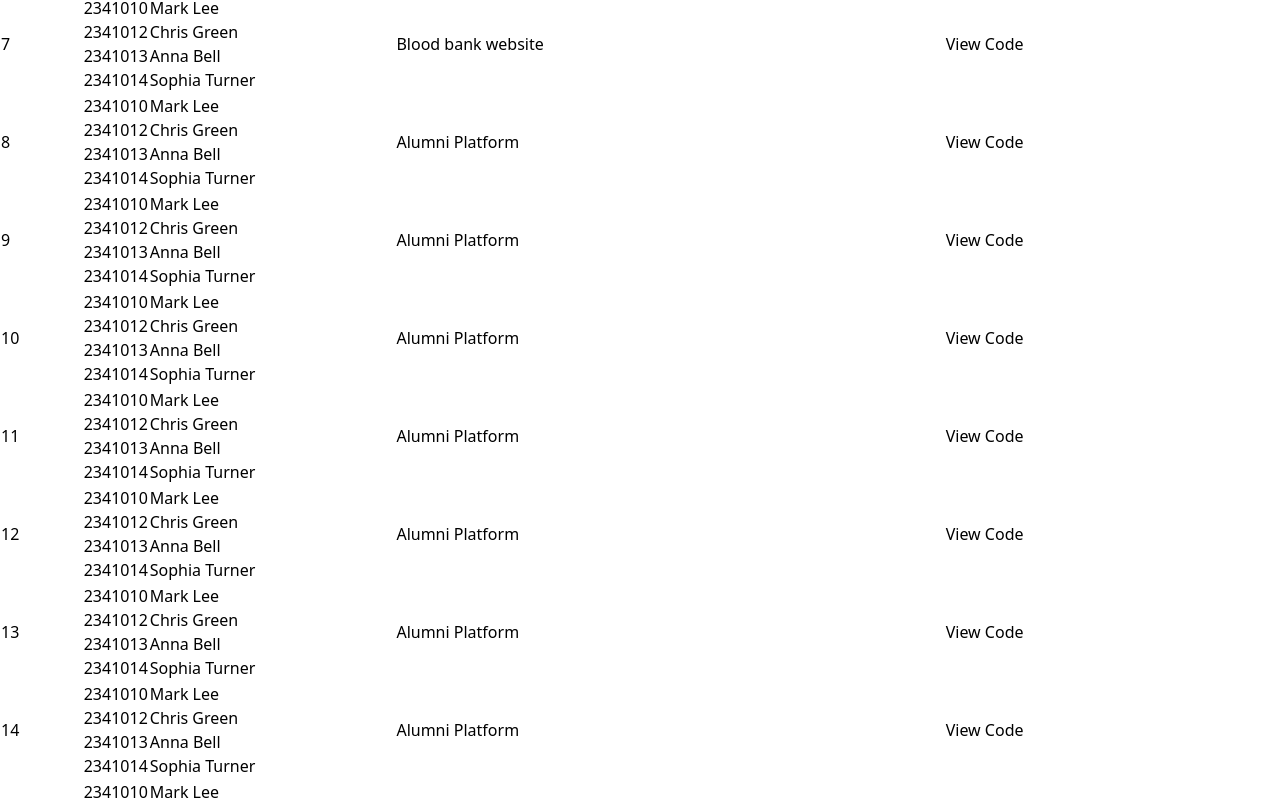
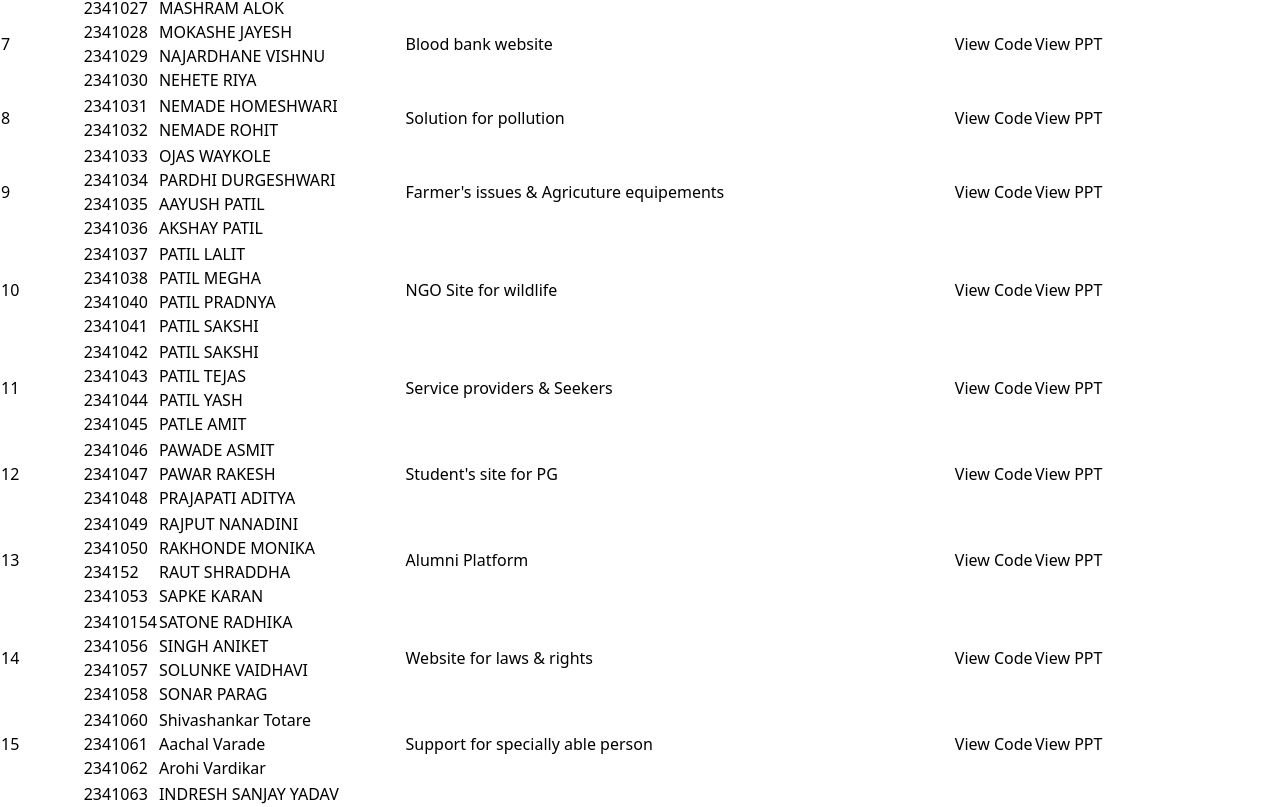
Before and after one commit to harshadhatagale/cep-project-list, a Next.js app: page / in a window 1280 px wide. Shown: the part 873-1680 px from the top of the page. Built offline with nearby package versions, Linux system fonts and the light colour scheme.

Commit message:
Some participants added

```diff
--- a/src/app/components/ProjectTable.jsx
+++ b/src/app/components/ProjectTable.jsx
@@ -9,6 +9,7 @@ export default function ProjectTable({ projects }) {
                         <th className="px-4 py-3 text-left text-sm font-semibold">Students</th>
                         <th className="px-4 py-3 text-left text-sm font-semibold">Project Name</th>
                         <th className="px-4 py-3 text-left text-sm font-semibold">Code Link</th>
+                        <th className="px-4 py-3 text-left text-sm font-semibold">PPT Link</th>
                     </tr>
                 </thead>
                 <tbody>
@@ -43,6 +44,16 @@ export default function ProjectTable({ projects }) {
                                     View Code
                                 </a>
                             </td>
+                            <td className="px-4 py-3 text-sm">
+                                <a
+                                    href={project.link}
+                                    target="_blank"
+                                    rel="noopener noreferrer"
+                                    className="text-blue-500 hover:underline"
+                                >
+                                    View PPT
+                                </a>
+                            </td>
                         </tr>
                     ))}
                 </tbody>
--- a/src/app/page.js
+++ b/src/app/page.js
@@ -1,39 +1,4 @@
 import ProjectTable from './components/ProjectTable';
-
-// sustainibility developement goal
-// NGO site:
-// 6
-// 2341021
-//
-// 2341022
-//
-// 2341024
-//
-// Mess menu identify
-// 2341025
-//
-// 2341027
-// MESHRAM ALOK PRASHANT
-// 2341028
-// MOKASE JAYESH DILIP
-// 7
-// Blood Bank Websiite
-// 2341029
-// NAJARDHANE VISHNU MOHAN
-// 2341030
-// NEHETE RIYA AVINASH
-// 2341031
-// NEMADE HOMESHWARI TUKARAM
-// 8
-// Solution for Pollution
-// 2341032
-// NEMADE ROHIT KAILAS
-// 2341033
-// WAYKOLE OJAS DIGAMBAR
-// 2341034
-// PARADHI DURGESHWARI YUVRAJ
-// Farmer's issues and agriculture equipments
-// 9
 export default function ProjectsPage() {
   const projects = [
     {
@@ -66,7 +31,7 @@ export default function ProjectsPage() {
       name: "Sustainaibillity development goal",
       prn: [2341015, 2341016],
       students: ["GAJBHIYE PRANALI SHAILENDRA", "GOTHWAD VEDANT ULHAS"],
-      link: "https://github.com/group3/alumni-platform",
+      link: "https://pra202356.github.io/sustainable/index.html",
     },
     {
       id: 5,
@@ -74,7 +39,7 @@ export default function ProjectsPage() {
       name: "NGO Site",
       prn: [2341017, 2341018, 2341019,2341020],
       students: ["HADE SHAILESH JAGANNATH", "HATAGALE HARSHAD BHARAT", "JADHAV DURVESH SANTOSH", "JAGTAP VEDANT DEEPAK"],
-      link: "https://github.com/group3/alumni-platform",
+      link: "https://donatify.vercel.app/",
     },
     {
       id: 6,
@@ -88,105 +53,105 @@ export default function ProjectsPage() {
       id: 7,
       group: "7",
       name: "Blood bank website",
-      prn: [2341010, 2341012, 2341013,2341014],
-      students: ["Mark Lee", "Chris Green", "Anna Bell", "Sophia Turner"],
-      link: "https://github.com/group3/alumni-platform",
+      prn: [2341027, 2341028, 2341029,2341030],
+      students: ["MASHRAM ALOK", "MOKASHE JAYESH", "NAJARDHANE VISHNU", "NEHETE RIYA"],
+      link: "https://jayesh00406.github.io/BloodBank/ ",
     },
     {
       id: 8,
       group: "8",
-      name: "Alumni Platform",
-      prn: [2341010, 2341012, 2341013,2341014],
-      students: ["Mark Lee", "Chris Green", "Anna Bell", "Sophia Turner"],
-      link: "https://github.com/group3/alumni-platform",
+      name: "Solution for pollution",
+      prn: [2341031, 2341032],
+      students: ["NEMADE HOMESHWARI", "NEMADE ROHIT"],
+      link: "#",
     },
     {
       id: 9,
       group: "9",
-      name: "Alumni Platform",
-      prn: [2341010, 2341012, 2341013,2341014],
-      students: ["Mark Lee", "Chris Green", "Anna Bell", "Sophia Turner"],
-      link: "https://github.com/group3/alumni-platform",
+      name: "Farmer's issues & Agricuture equipements",
+      prn: [2341033, 2341034, 2341035, 2341036],
+      students: [ "OJAS WAYKOLE","PARDHI DURGESHWARI","AAYUSH PATIL","AKSHAY PATIL"],
+      link: "https://aayush901.github.io/Agriculture/",
     },
     {
       id: 10,
       group: "10",
-      name: "Alumni Platform",
-      prn: [2341010, 2341012, 2341013,2341014],
-      students: ["Mark Lee", "Chris Green", "Anna Bell", "Sophia Turner"],
-      link: "https://github.com/group3/alumni-platform",
+      name: "NGO Site for wildlife",
+      prn: [2341037, 2341038, 2341040,2341041],
+      students: ["PATIL LALIT", "PATIL MEGHA", "PATIL PRADNYA", "PATIL SAKSHI"],
+      link: "https://peace-for-anyone.netlify.app/",
     },
     {
       id: 11,
       group: "11",
-      name: "Alumni Platform",
-      prn: [2341010, 2341012, 2341013,2341014],
-      students: ["Mark Lee", "Chris Green", "Anna Bell", "Sophia Turner"],
-      link: "https://github.com/group3/alumni-platform",
+      name: "Service providers & Seekers",
+      prn: [2341042, 2341043, 2341044,2341045],
+      students: ["PATIL SAKSHI", "PATIL TEJAS", "PATIL YASH", "PATLE AMIT"],
+      link: "#",
     },
     {
       id: 12,
       group: "12",
-      name: "Alumni Platform",
-      prn: [2341010, 2341012, 2341013,2341014],
-      students: ["Mark Lee", "Chris Green", "Anna Bell", "Sophia Turner"],
-      link: "https://github.com/group3/alumni-platform",
+      name: "Student's site for PG",
+      prn: [2341046, 2341047, 2341048],
+      students: [ "PAWADE ASMIT", "PAWAR RAKESH","PRAJAPATI ADITYA"],
+      link: "https://soyo-mwft.vercel.app/",
     },
     {
       id: 13,
       group: "13",
       name: "Alumni Platform",
-      prn: [2341010, 2341012, 2341013,2341014],
-      students: ["Mark Lee", "Chris Green", "Anna Bell", "Sophia Turner"],
-      link: "https://github.com/group3/alumni-platform",
+      prn: [2341049, 2341050, 234152, 2341053],
+      students: ["RAJPUT NANADINI", "RAKHONDE MONIKA", "RAUT SHRADDHA", "SAPKE KARAN"],
+      link: "https://jayesh00406.github.io/index/",
     },
     {
       id: 14,
       group: "14",
-      name: "Alumni Platform",
-      prn: [2341010, 2341012, 2341013,2341014],
-      students: ["Mark Lee", "Chris Green", "Anna Bell", "Sophia Turner"],
-      link: "https://github.com/group3/alumni-platform",
+      name: "Website for laws & rights",
+      prn: [23410154, 2341056, 2341057,2341058],
+      students: ["SATONE RADHIKA", "SINGH ANIKET", "SOLUNKE VAIDHAVI", "SONAR PARAG"],
+      link: "#",
     },
     {
       id: 15,
       group: "15",
-      name: "Alumni Platform",
-      prn: [2341010, 2341012, 2341013,2341014],
-      students: ["Mark Lee", "Chris Green", "Anna Bell", "Sophia Turner"],
-      link: "https://github.com/group3/alumni-platform",
+      name: "Support for specially able person",
+      prn: [2341060, 2341061,2341062],
+      students: ["Shivashankar Totare","Aachal Varade","Arohi Vardikar"],
+      link: "https://arohivardikar.github.io/Website-for-Specially-Abled-Persons/",
     },
     {
       id: 16,
       group: "16",
       name: "DISASTER MANAGEMENT",
-      prn: [2341010, 2341012, 2341013,2341014],
-      students: ["Mark Lee", "Chris Green", "Anna Bell", "Sophia Turner"],
-      link: "https://github.com/group3/alumni-platform",
+      prn: [2341063, 2341064, 2341065,2341067],
+      students: ["INDRESH SANJAY YADAV", "KAMLESH SUYOG YAWALKAR", "SUCHITA SHASHIKANT YEOLE", "SAI PRASANT ZADE"],
+      link: "https://disaster-aid-network.netlify.app/",
     },
     {
       id: 17,
       group: "17",
-      name: "",
-      prn: [2341010, 2341012, 2341013,2341014],
+      name: "Hospital Locator",
+      prn: [2341007, 2442209, 2442204],
       students: ["MAHAJAN NEHA", "TAYADE SAVITA", "FIRKE HIMANSHU"],
-      link: "https://github.com/group3/alumni-platform",
+      link: "#",
     },
     {
       id: 18,
       group: "18",
       name: " Groceries For Disabled Or Old Age People",
-      prn: ["DSY", "DSY", "DSY","DSY"],
+      prn: ["2442202", "2442206", "2442210","2442208"],
       students: ["PATIL BHAVNA", "PATIL KANDARP", "YADAV SHIVRAJ", "DNYANESHVARI PAYMODE"],
       link: "https://github.com/dnyaneshwari44/grocery_ordering",
     },
     {
       id: 19,
       group: "19",
-      name: "Alumni Platform",
-      prn: ["DSY", "DSY", "DSY"],
+      name: "Transport facillities for old age & disabled peoples",
+      prn: ["2442201", "2442203", "2442205"],
       students: ["BHAGYASHREE", "SHIVPRASAD", "SANYOGITA"],
-      link: "https://github.com/Shivprasadpravindongapure/trasnsport",
+      link: "#",
     },
   ];
 
```
